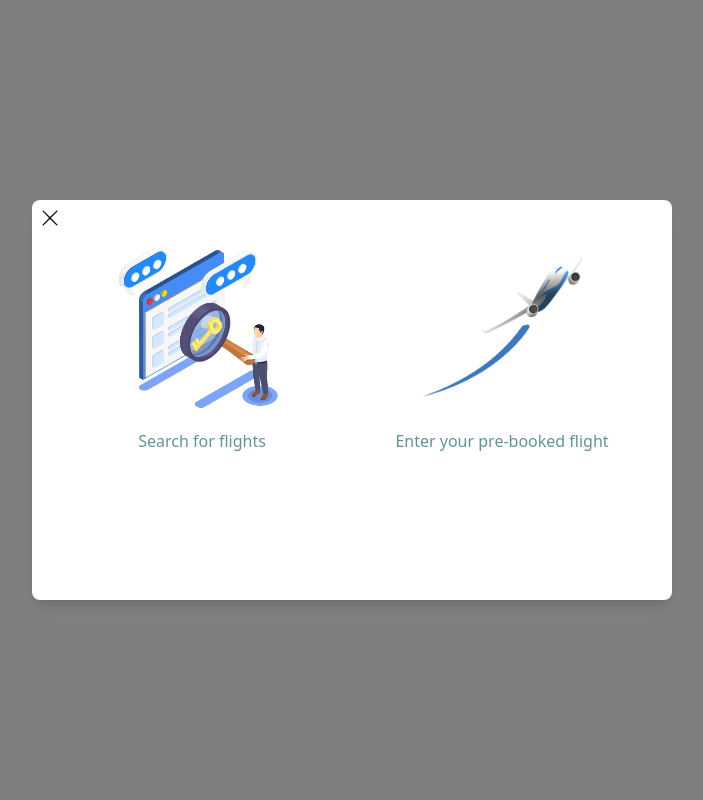
After one commit to sc19jwh/COMP3931, a Django app: page /flights/partials/add_flight in a window 1280 px wide. The commit adds this page. Shown: the whole page, without its empty margins (288-991 px from the left). Run offline with Django 4.2, Linux system fonts and the light colour scheme.

```diff
--- /dev/null
+++ b/apps/flights/templates/partials/add_flight.html
@@ -0,0 +1,34 @@
+<!DOCTYPE html>
+<html>
+    <head>
+        {% load static %}
+        <link rel="shortcut icon" type="image/png" href="{% static 'images/logo.ico' %}"/>
+        <!--  Load in css file generated by tailwind css  -->
+        <link rel="stylesheet" href="{% static 'css/output.css' %}">
+    </head>
+    <body>
+        <div id="container" class="animate-fadeIn fixed top-0 bottom-0 left-0 right-0 bg-black bg-opacity-50 flex flex-col items-center justify-center h-screen w-screen">
+            <div class="animate-zoomIn w-1/2 h-1/2 bg-white rounded-lg shadow-lg">
+                <div class="m-2 hover: cursor-pointer">
+                    <svg _="on click remove #container" xmlns="http://www.w3.org/2000/svg" width="20" height="20" fill="currentColor" class="bi bi-x-lg" viewBox="0 0 16 16">
+                        <path d="M2.146 2.854a.5.5 0 1 1 .708-.708L8 7.293l5.146-5.147a.5.5 0 0 1 .708.708L8.707 8l5.147 5.146a.5.5 0 0 1-.708.708L8 8.707l-5.146 5.147a.5.5 0 0 1-.708-.708L7.293 8 2.146 2.854Z"/>
+                    </svg>
+                </div>
+                <div class="px-10 pb-10 pt-1 justify-center grid grid-cols-1 md:grid-cols-2 gap-10">
+                    <div _="on click remove #container" hx-get="{% url 'search_flight' %}" hx-target="body" hx-swap="beforeend" class="flex flex-col items-center justify-center hover:scale-105 hover:cursor-pointer">
+                        <img class="w-2/3 h-auto" src="{% static 'images/search.png' %}">
+                        <button id="search-button" class="mt-4 flex flex-row items-center font-medium text-custom-50 hover:underline hover:text-custom-100">
+                            Search for flights
+                        </button>
+                    </div>
+                    <div _="on click remove #container" hx-get="{% url 'enter_flight' %}?flight_direction={{flight_direction}}" hx-target="body" hx-swap="beforeend" class="h-max flex flex-col items-center justify-center hover:scale-105 hover:cursor-pointer">
+                        <img class="w-2/3 h-auto" src="{% static 'images/booked.png' %}">
+                        <button id="search-button" class="mt-4 flex flex-row items-center font-medium text-custom-50 hover:underline hover:text-custom-100">
+                            Enter your pre-booked flight
+                        </button>
+                    </div>
+                </div>
+            </div>
+        </div>
+    </body>
+</html>
--- a/apps/flights/urls.py
+++ b/apps/flights/urls.py
@@ -2,4 +2,8 @@ from django.urls import include, path
 from . import views as views
 
 urlpatterns = [
+    path('partials/add_flight', views.add_flight, name='add_flight'),
+    path('partials/enter_flight', views.enter_flight, name='enter_flight'),
+    path('partials/search_flight', views.search_flight, name='search_flight'),
+    path('partials/search_results', views.search_results, name='search_results'),
 ]
--- a/apps/flights/utils/flights.py
+++ b/apps/flights/utils/flights.py
@@ -97,13 +97,16 @@ def process_response(response, direct):
             carrier_id = legs[leg_id]["operatingCarrierIds"][0]
             # Find name of carrier from carrier id
             carrier = carriers[carrier_id]["name"]
+            # Find carrier logo
+            carrier_logo = carriers[carrier_id]["imageUrl"]
             # Create flight object and append to flights dict
             flight = {"link": link,
                     "price": cheapest_price,
                     "departure_time": departure_time,
                     "arrival_time": arrival_time,
                     "duration": duration,
-                    "airline": carrier}
+                    "airline": carrier,
+                    "airline_logo": carrier_logo}
             direct_flights.append(flight)
         # Find connecting flights if direct only filter is not on
         elif legs[leg_id]["stopCount"] > 0 and direct == False:
--- a/apps/flights/views.py
+++ b/apps/flights/views.py
@@ -1,3 +1,25 @@
 from django.shortcuts import render
+from .utils.flights import quick_flight_search, full_flight_search
 
-# Create your views here.
+def add_flight(request):
+    flight_direction = request.GET.get('flight_direction')
+    print(flight_direction)
+    context = {'flight_direction': flight_direction}
+    return render(request, 'partials/add_flight.html', context)
+
+def enter_flight(request):
+    flight_direction = request.GET.get('flight_direction')
+    print(flight_direction)
+    context = {}
+    return render(request, 'partials/enter_flight.html', context)
+
+def search_flight(request):
+    context = {}
+    return render(request, 'partials/search_flight.html', context)
+
+def search_results(request):
+    session_token, direct_flights, connecting_flights = quick_flight_search("GBP", "MAN", "NAP", 2023, 6, 12, True)
+    if request.method == "POST":
+        direct_flights, connecting_flights = full_flight_search(session_token, False)
+    context = {'direct_flights': direct_flights, 'connecting_flights': connecting_flights}
+    return render(request, 'partials/search_results.html', context)
--- a/apps/hotels/urls.py
+++ b/apps/hotels/urls.py
@@ -2,4 +2,5 @@ from django.urls import include, path
 from . import views as views
 
 urlpatterns = [
+    path('partials/search_hotel', views.search_hotel, name='search_hotel'),
 ]
--- a/static/css/output.css
+++ b/static/css/output.css
@@ -758,16 +758,34 @@ video {
   height: 50%;
 }
 
+.h-auto {
+  height: auto;
+}
+
+.h-max {
+  height: -moz-max-content;
+  height: max-content;
+}
+
+.h-3\/4 {
+  height: 75%;
+}
+
 .h-10 {
   height: 2.5rem;
 }
 
-.h-auto {
-  height: auto;
+.max-h-max {
+  max-height: -moz-max-content;
+  max-height: max-content;
 }
 
-.h-14 {
-  height: 3.5rem;
+.max-h-screen {
+  max-height: 100vh;
+}
+
+.max-h-\[200px\] {
+  max-height: 200px;
 }
 
 .min-h-screen {
@@ -846,14 +864,6 @@ video {
   width: 8.333333%;
 }
 
-.w-3\/5 {
-  width: 60%;
-}
-
-.w-4\/5 {
-  width: 80%;
-}
-
 .w-screen {
   width: 100vw;
 }
@@ -862,8 +872,12 @@ video {
   width: 2.5rem;
 }
 
-.w-14 {
-  width: 3.5rem;
+.w-3\/5 {
+  width: 60%;
+}
+
+.w-4\/5 {
+  width: 80%;
 }
 
 .w-16 {
@@ -962,12 +976,20 @@ video {
   justify-content: space-between;
 }
 
+.gap-10 {
+  gap: 2.5rem;
+}
+
 .gap-4 {
   gap: 1rem;
 }
 
-.gap-10 {
-  gap: 2.5rem;
+.overflow-y-hidden {
+  overflow-y: hidden;
+}
+
+.overflow-y-scroll {
+  overflow-y: scroll;
 }
 
 .rounded-full {
```
Also changed, not shown: apps/flights/admin.py (+8 -0 lines), apps/flights/models.py (+30 -0 lines), apps/flights/templates/partials/enter_flight.html (added, +23 -0 lines), apps/flights/templates/partials/search_flight.html (added, +23 -0 lines), apps/flights/templates/partials/search_results.html (added, +39 -0 lines), apps/hotels/templates/partials/search_hotel.html (added, +29 -0 lines), apps/hotels/utils/hotels.py (added, +88 -0 lines), apps/hotels/views.py (+14 -2 lines), apps/trips/templates/configtrip.html (+10 -1 lines), apps/trips/utils/hotels.py (deleted, +0 -92 lines), apps/flights/migrations/0002_flight_subflight.py (added), static/images/booked.png (added), static/images/search.png (added).
